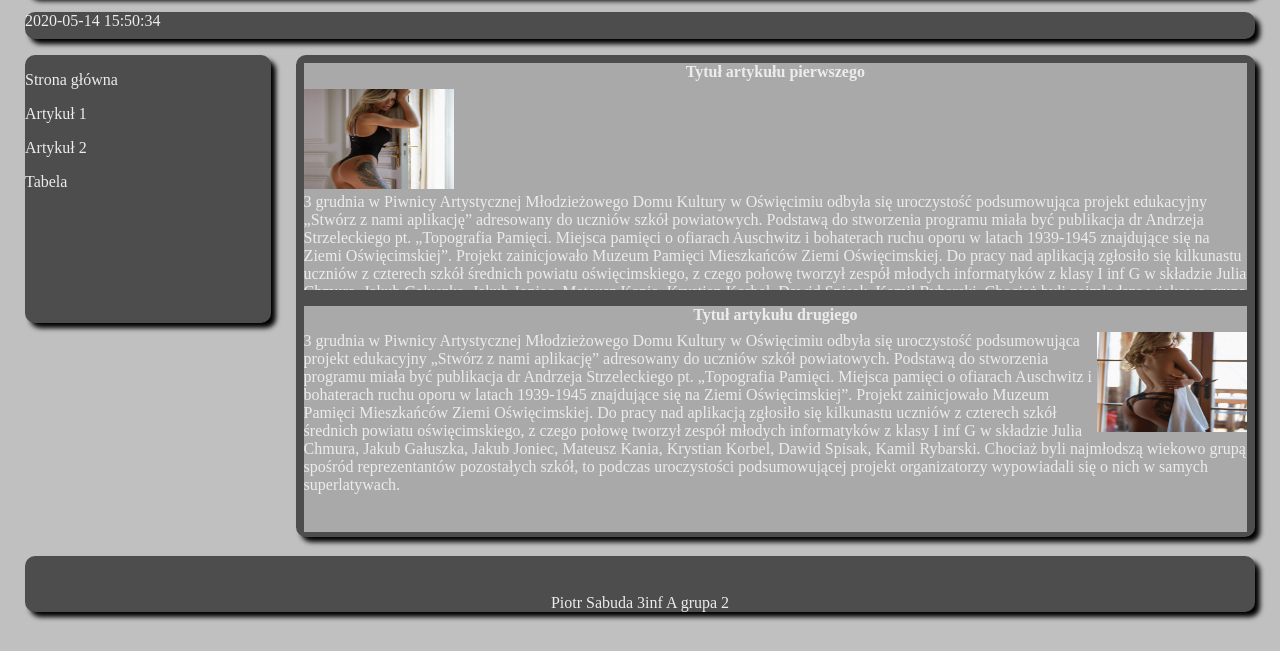
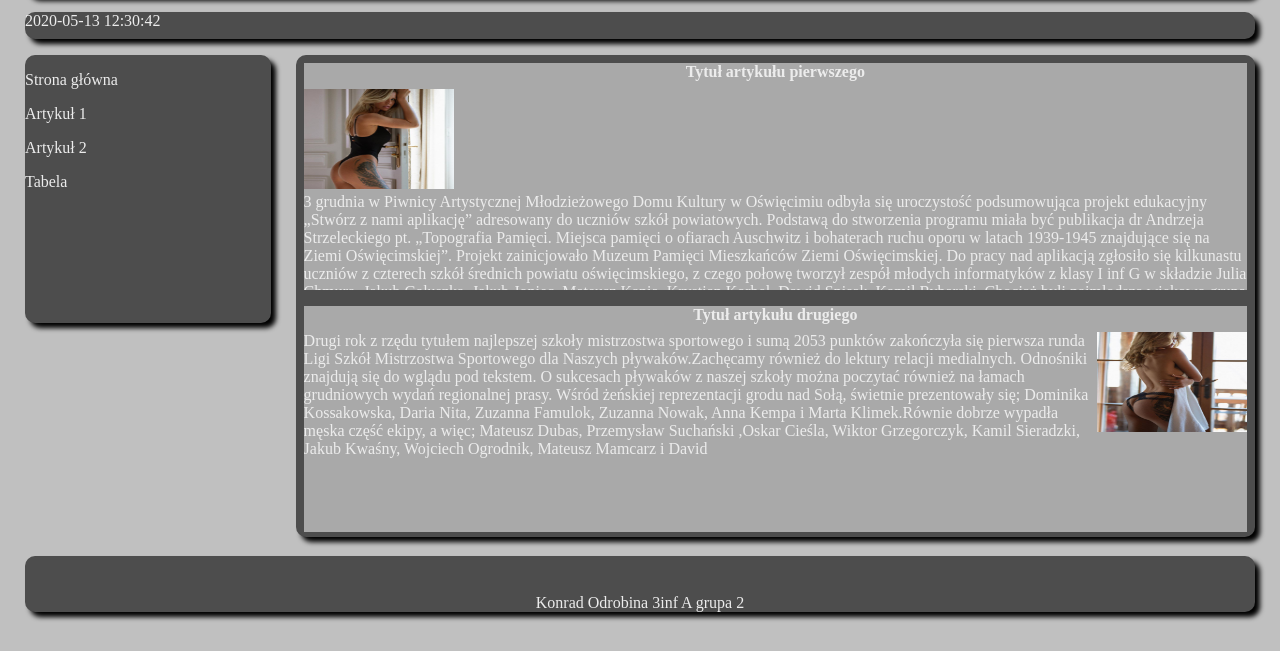
Before and after one commit to GtaVshop/WIAIKonradOdrobina, a plain HTML site: page index.html in a window 1280 px wide. Shown: the part 149-800 px from the top of the page. Drawn offline with Linux system fonts and the light colour scheme.

Commit message:
Update index.html

```diff
--- a/index.html
+++ b/index.html
@@ -4,13 +4,13 @@
     <meta charset="UTF-8" />
     <meta name="viewport" content="width=device-width, initial-scale=1.0" />
     <link rel="stylesheet" href="css/style.css" />
-    <title>Piotr sabuda</title>
+    <title>Konrad Odrobina</title>
   </head>
   <body class="flex">
     <header class="border flex"><h1>Logo</h1></header>
     <section class="middle flex">
       <div class="first border">
-        <p>2020-05-14 15:50:34</p>
+        <p>2020-05-13 12:30:42</p>
       </div>
       <div class="second border">
         <ul>
@@ -55,28 +55,25 @@
             alt="photos"
           />
           <p>
-            3 grudnia w Piwnicy Artystycznej Młodzieżowego
-            Domu Kultury w Oświęcimiu odbyła się uroczystość
-            podsumowująca projekt edukacyjny „Stwórz z nami
-            aplikację” adresowany do uczniów szkół powiatowych.
-            Podstawą do stworzenia programu miała być publikacja
-            dr Andrzeja Strzeleckiego pt. „Topografia Pamięci.
-            Miejsca pamięci o ofiarach Auschwitz i bohaterach
-            ruchu oporu w latach 1939-1945 znajdujące się na
-            Ziemi Oświęcimskiej”. Projekt zainicjowało Muzeum
-            Pamięci Mieszkańców Ziemi Oświęcimskiej.
-            Do pracy nad aplikacją zgłosiło się kilkunastu uczniów z czterech szkół średnich powiatu
-            oświęcimskiego, z czego połowę tworzył zespół młodych informatyków z klasy I inf G w
-            składzie Julia Chmura, Jakub Gałuszka, Jakub Joniec, Mateusz Kania, Krystian Korbel, Dawid
-            Spisak, Kamil Rybarski. Chociaż byli najmłodszą wiekowo grupą spośród reprezentantów
-            pozostałych szkół, to podczas uroczystości podsumowującej projekt organizatorzy wypowiadali
-            się o nich w samych superlatywach.
+            Drugi rok z rzędu tytułem najlepszej szkoły
+            mistrzostwa sportowego i sumą 2053 punktów
+            zakończyła się pierwsza runda Ligi Szkół Mistrzostwa
+            Sportowego dla Naszych pływaków.Zachęcamy
+            również do lektury relacji medialnych. Odnośniki
+            znajdują się do wglądu pod tekstem. O sukcesach
+            pływaków z naszej szkoły można poczytać również na
+            łamach grudniowych wydań regionalnej prasy.
+            Wśród żeńskiej reprezentacji grodu nad Sołą, świetnie
+            prezentowały się; Dominika Kossakowska, Daria Nita,
+            Zuzanna Famulok, Zuzanna Nowak, Anna Kempa i Marta Klimek.Równie dobrze wypadła
+            męska część ekipy, a więc; Mateusz Dubas, Przemysław Suchański ,Oskar Cieśla, Wiktor
+            Grzegorczyk, Kamil Sieradzki, Jakub Kwaśny, Wojciech Ogrodnik, Mateusz Mamcarz i David
           </p>
         </div>
       </div>
     </section>
     <footer class="border flex">
-      <p>Piotr Sabuda 3inf A grupa 2</p>
+      <p>Konrad Odrobina 3inf A grupa 2</p>
     </footer>
   </body>
 </html>
```
